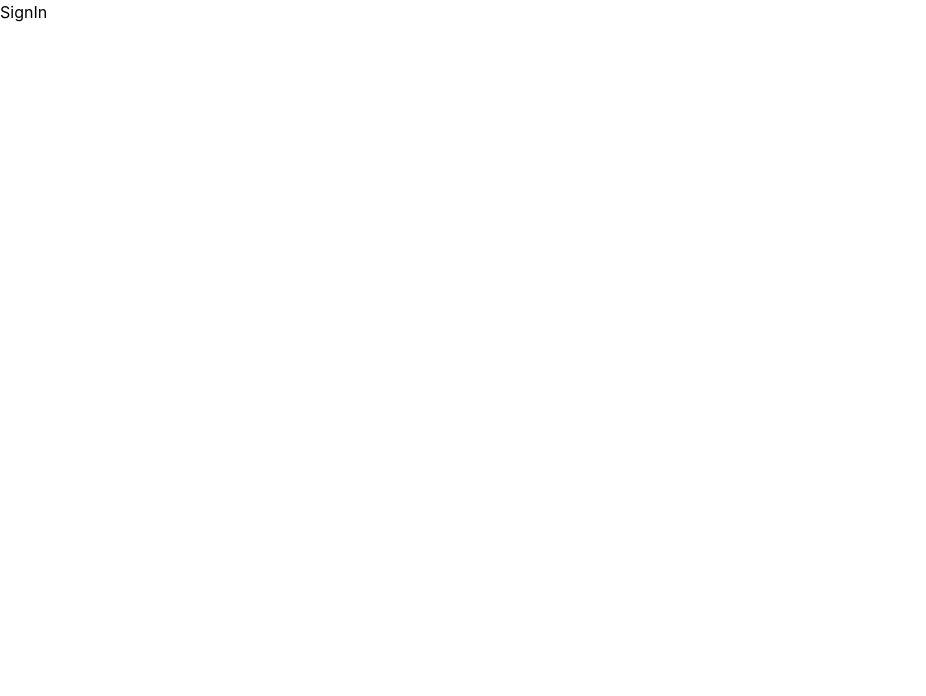
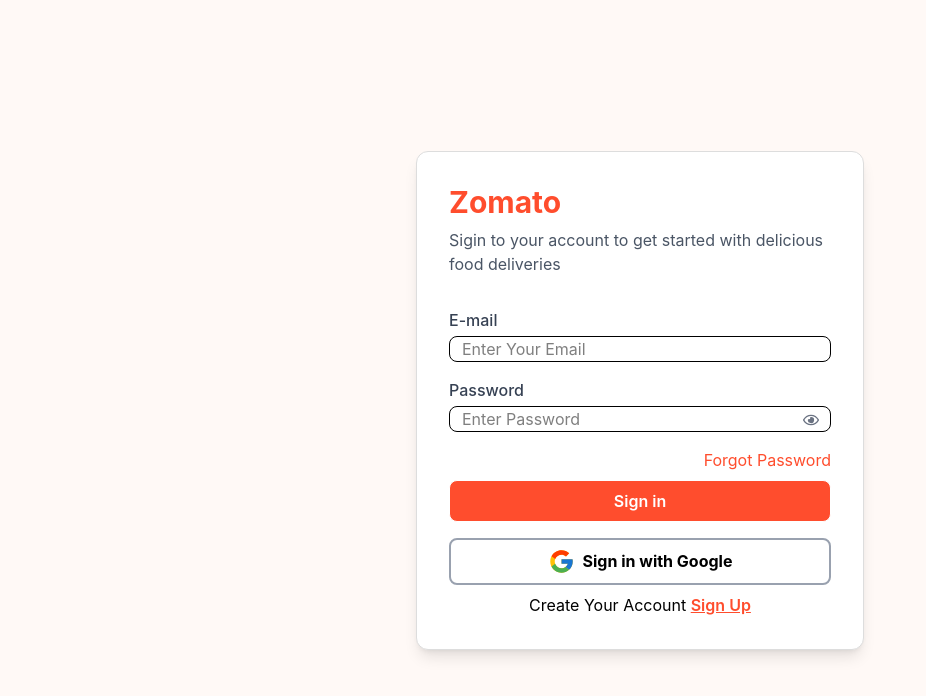
Before and after one commit to adityataywade/food-delivery-app, a React app in the folder frontend/: page /signin in a window 1280 px wide. Shown: the top 696 px of the page, without its empty margins (0-926 px from the left). Built offline with nearby package versions, Linux system fonts and the light colour scheme; the HTML template or start-up script is replaced by a standard one.

Commit message:
Day-4 Task Completed

```diff
--- a/frontend/package.json
+++ b/frontend/package.json
@@ -11,6 +11,7 @@
   },
   "dependencies": {
     "@tailwindcss/vite": "^4.3.3",
+    "axios": "^1.20.0",
     "react": "^19.2.8",
     "react-dom": "^19.2.8",
     "react-icons": "^5.7.0",
--- a/frontend/src/App.jsx
+++ b/frontend/src/App.jsx
@@ -1,14 +1,16 @@
-import React from 'react'
 import { Route, Routes } from 'react-router-dom'
 import SignUp from './pages/SignUp'
 import SignIn from './pages/SignIn'
+import ForgotPassword from './pages/ForgotPassword'
+
+export const serverUrl="http://localhost:8000"
 
 function App() {
   return (
-
     <Routes>
       <Route path='/signup' element={<SignUp/>}></Route>
       <Route path='/signin' element={<SignIn/>}></Route>
+      <Route path='/forgot-password' element={<ForgotPassword/>}></Route>
     </Routes>
   )
 }
--- /dev/null
+++ b/frontend/src/pages/ForgotPassword.jsx
@@ -0,0 +1,84 @@
+import { useState } from "react"
+import { IoIosArrowRoundBack } from "react-icons/io"
+import { useNavigate } from "react-router-dom"
+
+function Forgotpassword  ()  {
+  const navigate = useNavigate()
+  const [email, setEmail] = useState("")
+  const [otp, setOtp] = useState("")
+  const [step, setStep] = useState(1)
+  const primaryColor = "#ff4d2d";
+
+  const handleSubmit = (event) => {
+    event.preventDefault()
+
+    if (step === 1 && email.trim()) {
+      setStep(2)
+    }
+  }
+
+  return (
+    <main className="flex min-h-screen w-full items-center justify-center bg-[#fff9f6] p-4">
+      <section className="w-full max-w-sm rounded-xl bg-white p-6 shadow-lg sm:p-8">
+        <div className="mb-4 flex items-center gap-3">
+          <button
+            type="button"
+            aria-label="Go back"
+            className="text-[#ff4d2d] transition-opacity hover:opacity-70"
+            onClick={() => navigate(-1)}
+          >
+            <IoIosArrowRoundBack size={30} />
+          </button>
+          <h1 className="text-2xl font-bold text-[#ff4d2d]">Forgot Password</h1>
+        </div>
+
+        <form onSubmit={handleSubmit}>
+          {step === 1 ? (
+            <div>
+              <label htmlFor="email" className="mb-1 block text-sm font-medium text-gray-700">
+                Email
+              </label>
+              <input
+                id="email"
+                type="email"
+                value={email}
+                onChange={(event) => setEmail(event.target.value)}
+                placeholder="Enter your Email"
+                autoComplete="email"
+                required
+                className="w-full rounded-lg border border-gray-200 px-3 py-2 text-sm outline-none transition focus:border-[#ff4d2d] focus:ring-1 focus:ring-[#ff4d2d]"
+              />
+            </div>
+          ) : (
+            <div>
+              <label htmlFor="otp" className="mb-1 block text-sm font-medium text-gray-700">
+                Enter OTP
+              </label>
+              <input
+                id="otp"
+                type="text"
+                inputMode="numeric"
+                value={otp}
+                onChange={(event) => setOtp(event.target.value)}
+                placeholder="Enter OTP"
+                autoComplete="one-time-code"
+                required
+                className="w-full rounded-lg border border-gray-200 px-3 py-2 text-sm outline-none transition focus:border-[#ff4d2d] focus:ring-1 focus:ring-[#ff4d2d]"
+              />
+            </div>
+          )}
+          <button
+            type="submit"
+            className="mt-6 flex w-full cursor-pointer items-center justify-center gap-2 rounded-lg border px-4 py-2 font-semibold transition duration-200"
+            style={{ backgroundColor: primaryColor, color: "white" }}
+          >
+            {step === 1 ? "Send OTP" : "Verify OTP"}
+          </button>
+        </form>
+
+      </section>
+    </main>
+  )
+}
+
+export default Forgotpassword
--- a/frontend/src/pages/SignIn.jsx
+++ b/frontend/src/pages/SignIn.jsx
@@ -1,9 +1,81 @@
-import React from 'react'
+import { useState } from "react";
+import { FaRegEye } from "react-icons/fa";
+import { FaRegEyeSlash } from "react-icons/fa";
+import { FcGoogle } from "react-icons/fc";
+import { useNavigate } from "react-router-dom"
+import axios from "axios"
+import { serverUrl } from "../App";
 
 const SignIn = () => {
-  return (
-    <div>SignIn</div>
-  )
+    const primaryColor = "#ff4d2d";
+    const bgColor = "#fff9f6";
+    const borderColor = "#ddd";
+
+    const [showPassword, setShowPassword] = useState(false)
+
+    const navigate = useNavigate()
+
+    const [email, setEmail] = useState("")
+    const [password, setPassword] = useState("")
+
+    const [errorMessage, setErrorMessage] = useState("")
+
+    const handleSignIn = async () => {
+        setErrorMessage("")
+
+        if (!email.trim() || !password ) {
+            setErrorMessage("Please fill in all fields")
+            return
+        }
+        if (password.length < 6) {
+            setErrorMessage("Password must be at least 6 characters")
+            return
+        }
+
+        try {
+            const result = await axios.post(`${serverUrl}/api/auth/signin`, {
+                email: email.trim(),
+                password,
+            }, { withCredentials: true })
+            console.log(result)
+        } catch (error) {
+            setErrorMessage(error.response?.data?.message || "Unable to create your account. Please try again.")
+        }
+    }
+    return (
+        <div className='min-h-screen flex w-full  items-center justify-center p-4' style={{ backgroundColor: bgColor }}>
+            <div className='bg-white rounded-xl shadow-lg w-full max-w-md p-8 border' style={{ borderColor }}>
+                <h1 className='text-3xl font-bold mb-2' style={{ color: primaryColor }}>Zomato</h1>
+                <p className='text-gray-600 mb-8'>Sigin to your account to get started with delicious food deliveries </p>
+                {errorMessage && <p className="mb-4 text-sm text-red-600" role="alert">{errorMessage}</p>}
+
+                {/*email*/}
+                <div className="mb-4">
+                    <label htmlFor="email" className="block text-gray-700 font-medium mb-1">E-mail</label>
+                    <input type="email" className="w-full border rounded-lg px-3 focus:outline-none focus:border-orange-500" onChange={(e) => setEmail(e.target.value)} placeholder="Enter Your Email" />
+                </div>
+
+                {/*password*/}
+                <div className="mb-4">
+                    <label htmlFor="password" className="block text-gray-700 font-medium mb-1">Password</label>
+                    <div className="relative">
+                        <input type={`${showPassword ? "text" : "password"}`} className="w-full h-auto border rounded-lg px-3 cursor-pointer focus:outline-none  pr-10" onChange={(e) => setPassword(e.target.value)} placeholder="Enter Password" />
+                        <button className="absolute right-3 top-[6px] text-gray-500" onClick={() => setShowPassword(prev => !prev)}>{!showPassword ? <FaRegEye /> : <FaRegEyeSlash />}</button>
+                    </div>
+                </div>
+                {/*Forgot Password*/}
+                <div className="text-right mb-2 text-[#ff4d2d] cursor-pointer" onClick={()=>navigate("/forgot-password")}>
+                  Forgot Password
+                </div>
+
+                <button className="w-full cursor-pointer font-semibold flex item-center justify-center gap-2 border rounded-lg px-4 py-2 transition duration-200"
+                    style={{ backgroundColor: primaryColor, color: "white" }} onClick={handleSignIn}>Sign in</button>
+                <button className="w-full px-4 py-2  mt-4 flex justify-center items-center font-bold gap-2 border-2 rounded-lg transition duration-200 border-gray-400 hover:bg-gray-100 cursor-pointer"><FcGoogle size={27} />
+                    <span><input type="button" value="" />Sign in with Google</span></button>
+                <p className="text-center mt-2 " >Create Your Account <span className='text-[#ff4d2d]  cursor-pointer underline font-semibold' onClick={() => navigate("/signin")} >Sign Up</span> </p>
+            </div>
+        </div>
+    )
 }
 
 export default SignIn
--- a/frontend/src/pages/SignUp.jsx
+++ b/frontend/src/pages/SignUp.jsx
@@ -1,6 +1,11 @@
 import { useState } from "react";
 import { FaRegEye } from "react-icons/fa";
 import { FaRegEyeSlash } from "react-icons/fa";
+import { FcGoogle } from "react-icons/fc";
+import { useNavigate } from "react-router-dom"
+import axios from "axios"
+import { serverUrl } from "../App";
+
 const SignUp = () => {
     const primaryColor = "#ff4d2d";
     const bgColor = "#fff9f6";
@@ -8,34 +13,72 @@
 
     const [showPassword, setShowPassword] = useState(false)
     const [role, setRole] = useState("user")
+    const navigate = useNavigate()
+
+    const [fullName, setFullName] = useState("")
+    const [email, setEmail] = useState("")
+    const [password, setPassword] = useState("")
+    const [mobile, setMobile] = useState("")
+    const [errorMessage, setErrorMessage] = useState("")
+
+    const handleSignUp = async () => {
+        setErrorMessage("")
+
+        if (!fullName.trim() || !email.trim() || !password || !mobile.trim()) {
+            setErrorMessage("Please fill in all fields")
+            return
+        }
+        if (password.length < 6) {
+            setErrorMessage("Password must be at least 6 characters")
+            return
+        }
+        if (mobile.trim().length !== 10) {
+            setErrorMessage("Mobile number must be exactly 10 digits")
+            return
+        }
+
+        try {
+            const result = await axios.post(`${serverUrl}/api/auth/signup`, {
+                fullName: fullName.trim(),
+                email: email.trim(),
+                password,
+                mobile: mobile.trim(),
+                role
+            }, { withCredentials: true })
+            console.log(result)
+        } catch (error) {
+            setErrorMessage(error.response?.data?.message || "Unable to create your account. Please try again.")
+        }
+    }
     return (
         <div className='min-h-screen flex w-full  items-center justify-center p-4' style={{ backgroundColor: bgColor }}>
             <div className='bg-white rounded-xl shadow-lg w-full max-w-md p-8 border' style={{ borderColor }}>
                 <h1 className='text-3xl font-bold mb-2' style={{ color: primaryColor }}>Zomato</h1>
                 <p className='text-gray-600 mb-8'>Create your account to get started with delicious food deliveries </p>
+                {errorMessage && <p className="mb-4 text-sm text-red-600" role="alert">{errorMessage}</p>}
 
                 {/*fullName*/}
                 <div className="mb-4">
                     <label htmlFor="fullnName" className="block text-gray-700 font-medium mb-1">Full Name</label>
-                    <input type="text" className="w-full border rounded-lg px-3 focus:outline-none focus:border-orange-500" placeholder="Enter Your Full Name" />
+                    <input type="text" className="w-full border rounded-lg px-3 focus:outline-none focus:border-orange-500" onChange={(e) => setFullName(e.target.value)} placeholder="Enter Your Full Name" />
                 </div>
 
                 {/*email*/}
                 <div className="mb-4">
                     <label htmlFor="email" className="block text-gray-700 font-medium mb-1">E-mail</label>
-                    <input type="email" className="w-full border rounded-lg px-3 focus:outline-none focus:border-orange-500" placeholder="Enter Your Email" />
+                    <input type="email" className="w-full border rounded-lg px-3 focus:outline-none focus:border-orange-500" onChange={(e) => setEmail(e.target.value)} placeholder="Enter Your Email" />
                 </div>
                 {/*mobile Number*/}
                 <div className="mb-4">
                     <label htmlFor="mobile" className="block text-gray-700 font-medium mb-1">Mobile Number</label>
-                    <input type="number" className="w-full border rounded-lg px-3 focus:outline-none focus:border-orange-500" placeholder="Enter Your Mobile Number" />
+                    <input type="tel" className="w-full border rounded-lg px-3 focus:outline-none focus:border-orange-500" onChange={(e) => setMobile(e.target.value)} placeholder="Enter Your Mobile Number" />
                 </div>
                 {/*password*/}
                 <div className="mb-4">
                     <label htmlFor="password" className="block text-gray-700 font-medium mb-1">Password</label>
                     <div className="relative">
-                        <input type={`${showPassword ? "text" : "password"}`} className="w-full h-auto border rounded-lg px-3 cursor-pointer focus:outline-none  pr-10" placeholder="Enter Password" />
-                        <button className="absolute right-3 top-[6px] text-gray-500" onClick={() => setShowPassword(prev => !prev)}>{!showPassword ? <FaRegEye /> : <FaRegEyeSlash />}</button>
+                        <input type={`${showPassword ? "text" : "password"}`} className="w-full h-auto border rounded-lg px-3 cursor-pointer focus:outline-none  pr-10" onChange={(e) => setPassword(e.target.value)} placeholder="Enter Password" />
+                        <button className="absolute right-3 top-[6px] text-gray-500 cursor-pointer" onClick={() => setShowPassword(prev => !prev)}>{!showPassword ? <FaRegEye className="cursor-pointer" /> : <FaRegEyeSlash />}</button>
                     </div>
                 </div>
                 {/*Role*/}
@@ -53,7 +96,10 @@
                     </div>
                 </div>
                 <button className="w-full cursor-pointer font-semibold flex item-center justify-center gap-2 border rounded-lg px-4 py-2 transition duration-200"
-                style={{backgroundColor:primaryColor,color:"white"}}>Signup</button>
+                    style={{ backgroundColor: primaryColor, color: "white" }} onClick={handleSignUp}>Signup</button>
+                <button className="w-full px-4 py-2  mt-4 flex justify-center items-center font-bold gap-2 border-2 rounded-lg transition duration-200 border-gray-400 hover:bg-gray-100 cursor-pointer"><FcGoogle size={27} />
+                    <span>Sign up with Google</span></button>
+                <p className="text-center mt-2 " >Already have an account? <span className='text-[#ff4d2d]  cursor-pointer underline font-semibold' onClick={() => navigate("/signin")} >Sign In</span> </p>
             </div>
         </div>
     )
--- /dev/null
+++ b/package.json
@@ -0,0 +1,5 @@
+{
+  "dependencies": {
+    "axios": "^1.20.0"
+  }
+}
```
Also changed, not shown: 2 other files (tests, documents, lock files or other folders).
